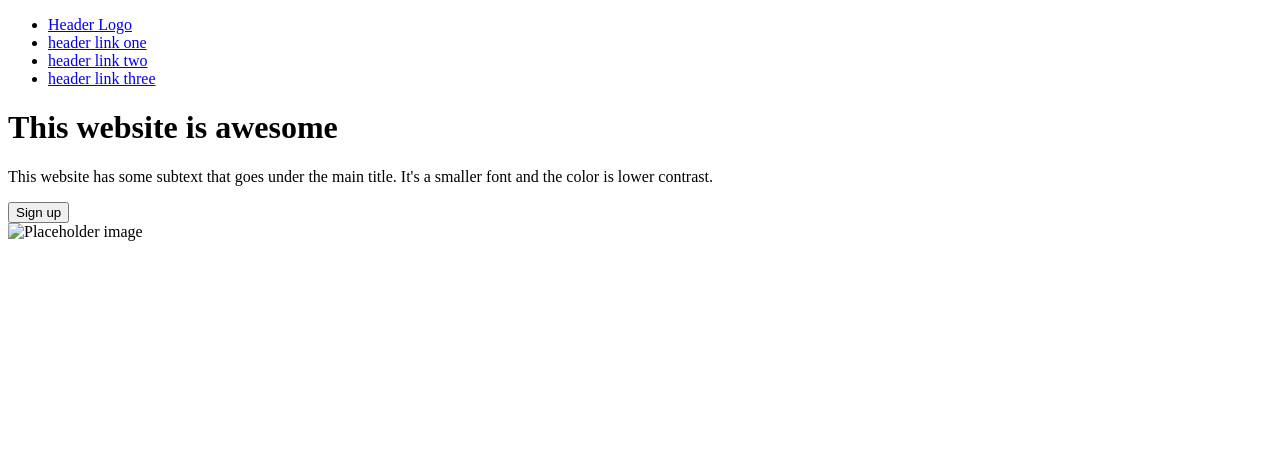
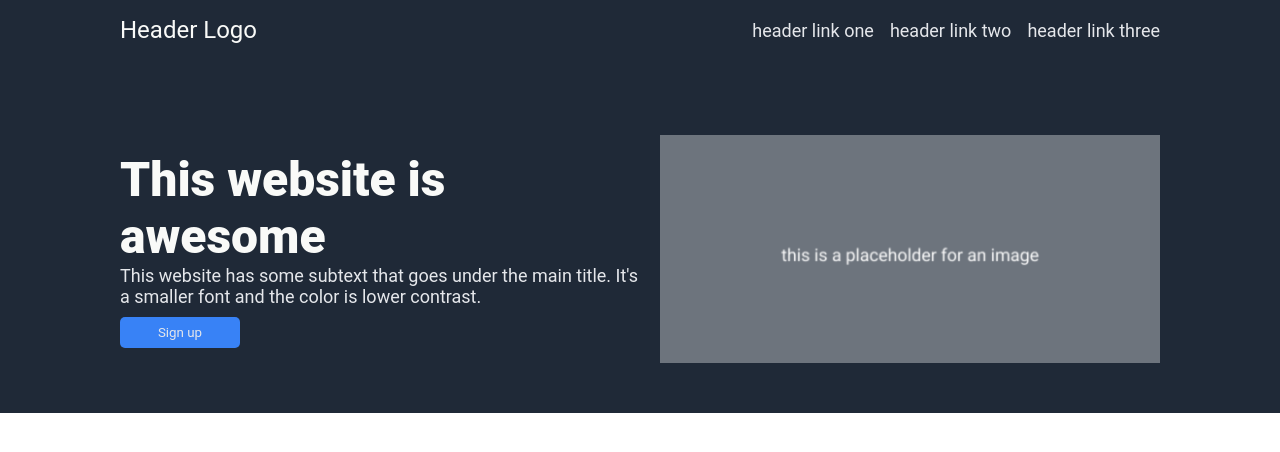
Before and after one commit to anthonychen24/landing-page, a plain HTML site: page index.html in a window 1280 px wide. Drawn offline with Linux system fonts and the light colour scheme.

Commit message:
Update hero html section and style

```diff
--- a/index.html
+++ b/index.html
@@ -7,21 +7,29 @@
     <link rel="stylesheet" href="style.css">
 </head>
 <body>
+    <div class="hero">
         <header>
             <nav>
+                <div class="container">
+                    <div class="logo">Header Logo</div>
                     <ul>
-                <li><a href="#">Header Logo</a></li>
                         <li><a href="#">header link one</a></li>
                         <li><a href="#">header link two</a></li>
                         <li><a href="#">header link three</a></li>
                     </ul>
+                </div>
             </nav>
-        <div>
+        </header>
+        <section class="hero-text">
+            <div class="container">
+                <div class="hero-sign-up">
                     <h1>This website is awesome</h1>
                     <p>This website has some subtext that goes under the main title. It's a smaller font and the color is lower contrast.</p>
                     <button>Sign up</button>
                 </div>
-        <img src="#" alt="Placeholder image">
-    </header>
+                <img src="img/Screenshot 2025-03-19 at 10.26.57 PM.png" alt="Placeholder image">
+            </div>
+        </section>
+    </div>
 </body>
 </html>
--- a/style.css
+++ b/style.css
@@ -0,0 +1,100 @@
+* {
+    box-sizing: border-box;
+    margin: 0;
+    padding: 0;
+}
+
+body {
+    font-family: 'Roboto', sans-serif;
+    font-size: 18px;
+    color: #e5e7eb;
+}
+
+header {
+    margin-bottom: 75px;
+}
+
+.hero, footer {
+    background: #1F2937;
+    padding: 0 0 50px 0;
+}
+
+.container {
+    max-width: 1100px;
+    margin: 0 auto;
+    padding: 0 30px;
+}
+
+nav .container {
+    display: flex;
+    align-items: center;
+    justify-content: space-between;
+    height: 60px;
+}
+
+ul {
+    display: flex;
+    list-style-type: none;
+    gap: 16px;
+  }
+
+a{
+    color: #e5e7eb;
+    text-decoration: none;
+}
+
+.logo {
+    font-size: 24px;
+    color: #f9faf8;
+}
+
+img {
+    max-width: 100%;
+}
+
+
+h1 {
+    font-size: 48px;
+    font-weight: 900;
+    color: #f9faf8;
+}
+
+button {
+    font-family: Roboto, sans-serif;
+    border: none;
+    border-radius: 5px;
+    background: #3882f6;
+    margin-top: 10px;
+    padding: 8px 16px;
+    width: 120px;
+    color: #e5e7eb;
+}
+
+button:hover {
+    background: #e5e7eb;
+    color: #3882f6
+}
+
+.hero-text .container{
+    display: flex;
+    justify-content: center;
+    align-items: center;
+    flex-wrap: wrap;
+    gap: 16px;
+    height: 100%;
+}
+
+.hero-sign-up {
+    flex: 1 1 50%;
+}
+
+.hero-text img{
+    max-width: 500px;
+}
+
+/* @media (max-width: 768px ) {
+    .hero-text .container {
+        flex-direction: column;
+        text-align: center;
+    }
+} */
```
Also changed, not shown: img/Screenshot 2025-03-19 at 10.26.57 PM.png (added). Lines whose indentation alone changed are shown as unchanged.
